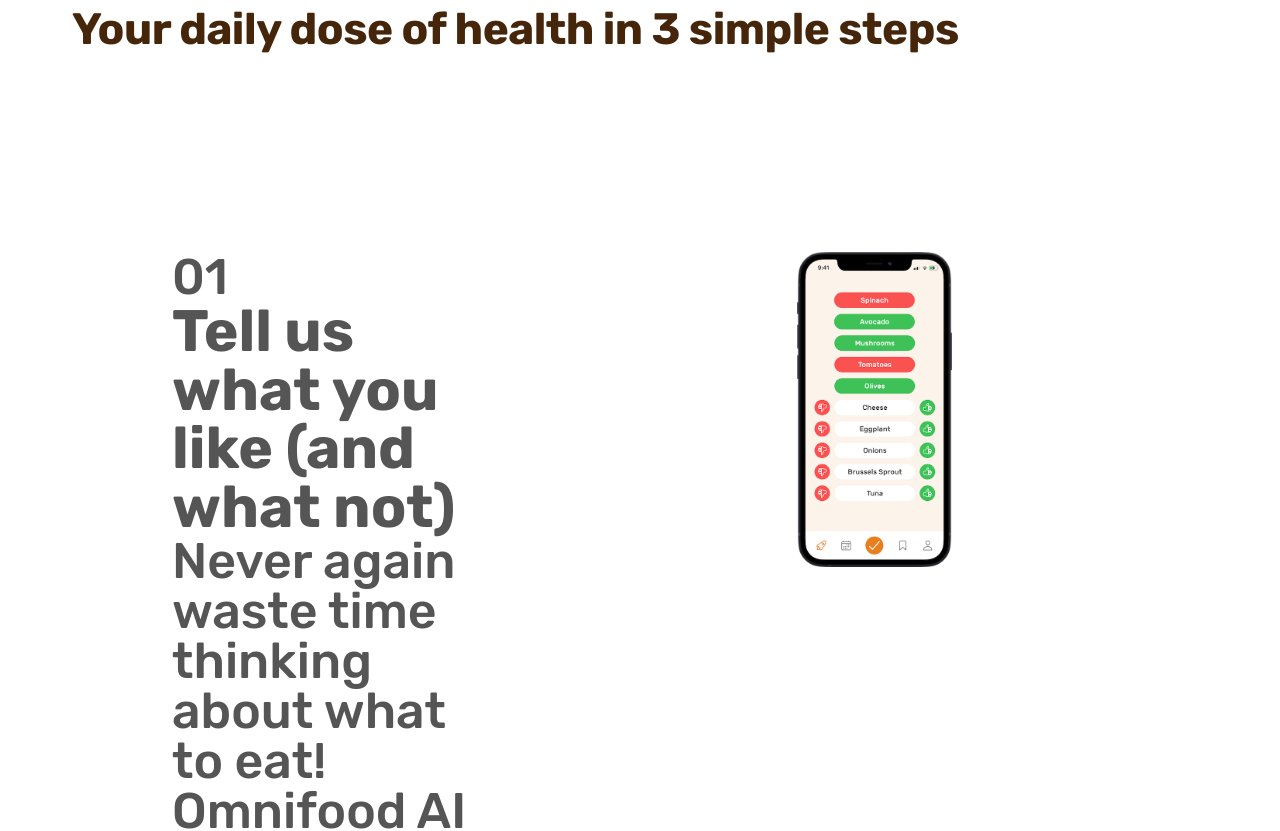
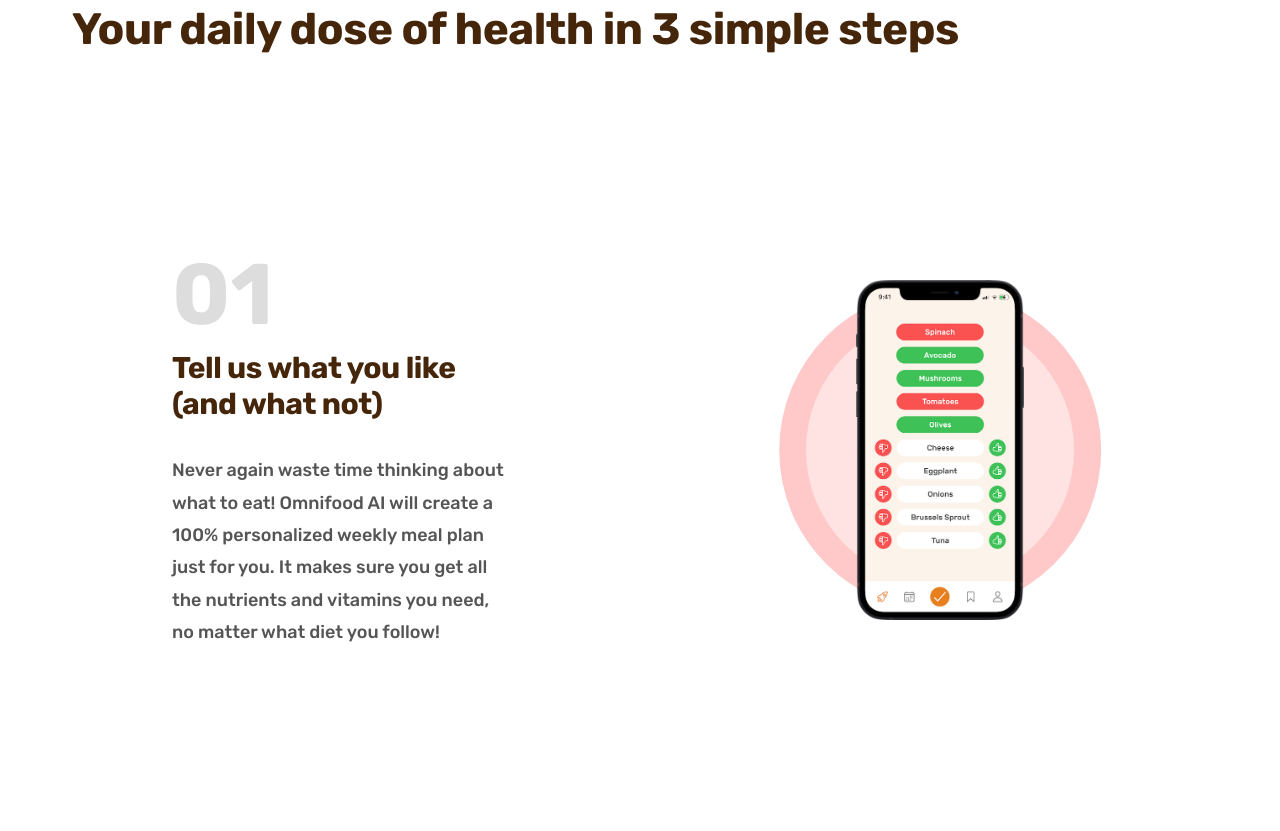
Before and after one commit to PavithraSivasamy0/Food-App-, a plain HTML site: page index.html in a window 1280 px wide. Shown: the part 750-1581 px from the top of the page. Drawn offline with Linux system fonts and the light colour scheme.

Commit message:
Styled for how it works section

```diff
--- /dev/null
+++ b/css/generalStyles.css
@@ -0,0 +1,107 @@
+html {
+  /* font-size: 10px; */
+  /* 10px/16px => 0.625 => 62.5% */
+  /* % of user's browser font'size setting*/
+  font-size: 62.5%;
+}
+
+* {
+  margin: 0;
+  padding: 0;
+  box-sizing: border-box;
+}
+
+body {
+  font-family: "Rubik", sans-serif;
+  font-weight: 400;
+  color: #555;
+  line-height: 1;
+}
+
+/* *************************** */
+/* COMMON SECTION */
+/* *************************** */
+
+.container {
+  max-width: 120rem;
+  margin: 0 auto;
+  padding: 0 3.2rem;
+}
+
+.grid {
+  display: grid;
+  column-gap: 6.4rem;
+  row-gap: 9.6rem;
+}
+
+.grid--center-v {
+  align-items: center;
+}
+.grid--2-cols {
+  grid-template-columns: repeat(2, 1fr);
+}
+
+.grid--3-cols {
+  grid-template-columns: repeat(3, 1fr);
+}
+
+.heading-primary,
+.heading-secondary,
+.heading-tertiary {
+  font-weight: 700;
+  color: #45260a;
+  letter-spacing: -0.5px;
+}
+
+.heading-primary {
+  font-size: 5.2rem;
+  line-height: 1.05;
+  margin-bottom: 3.2rem;
+}
+
+.heading-secondary {
+  font-size: 4.4rem;
+  line-height: 1.2;
+  margin-bottom: 9.6rem;
+}
+
+.heading-tertiary {
+  font-size: 3rem;
+  line-height: 1.2;
+  margin-bottom: 3.2rem;
+}
+
+.subheading {
+  display: block;
+  font-size: 1.6rem;
+  font-weight: 500;
+  color: #cf711f;
+  text-transform: uppercase;
+  margin-bottom: 1.6rem;
+  letter-spacing: 0.75px;
+}
+
+.btn,
+.btn:link,
+.btn:visited {
+  background-color: #e67e22;
+  display: inline-block;
+  padding: 1.6rem 3.2rem;
+  border-radius: 9px;
+  font-size: 2rem;
+  font-weight: 600;
+  text-decoration: none;
+  cursor: pointer;
+  /* put the transition on original state  */
+  transition: all 1s;
+}
+
+.delivered-text span {
+  color: #cf711f;
+  font-weight: 700;
+}
+
+.section-how div div {
+  padding: 100px;
+  font-size: 50px;
+}
--- a/css/styles.css
+++ b/css/styles.css
@@ -24,103 +24,6 @@
   05 - Whitespaces
 
 */
-
-html {
-  /* font-size: 10px; */
-  /* 10px/16px => 0.625 => 62.5% */
-  /* % of user's browser font'size setting*/
-  font-size: 62.5%;
-}
-
-* {
-  margin: 0;
-  padding: 0;
-  box-sizing: border-box;
-}
-
-body {
-  font-family: "Rubik", sans-serif;
-  font-weight: 400;
-  color: #555;
-  line-height: 1;
-}
-
-/* *************************** */
-/* COMMON SECTION */
-/* *************************** */
-
-.heading-primary,
-.heading-secondary {
-  font-weight: 700;
-  color: #45260a;
-  letter-spacing: -0.5px;
-}
-
-.heading-primary {
-  font-size: 5.2rem;
-  line-height: 1.05;
-  margin-bottom: 3.2rem;
-}
-
-.heading-secondary {
-  font-size: 4.4rem;
-  line-height: 1.2;
-  margin-bottom: 9.6rem;
-}
-
-.subheading {
-  display: block;
-  font-size: 1.6rem;
-  font-weight: 500;
-  color: #cf711f;
-  text-transform: uppercase;
-  margin-bottom: 1.6rem;
-  letter-spacing: 0.75px;
-}
-
-.btn:link,
-.btn:visited {
-  background-color: #e67e22;
-  color: #fff;
-  display: inline-block;
-  padding: 1.6rem 3.2rem;
-  border-radius: 9px;
-  font-size: 2rem;
-  font-weight: 600;
-  text-decoration: none;
-  cursor: pointer;
-  /* put the transition on original state  */
-  transition: all 1s;
-}
-
-.delivered-text span {
-  color: #cf711f;
-  font-weight: 700;
-}
-
-.container {
-  max-width: 120rem;
-  margin: 0 auto;
-  padding: 0 3.2rem;
-}
-
-.grid {
-  display: grid;
-  gap: 9.6rem;
-}
-
-.grid--2-cols {
-  grid-template-columns: repeat(2, 1fr);
-}
-
-.grid--3-cols {
-  grid-template-columns: repeat(3, 1fr);
-}
-
-.section-how div div {
-  padding: 100px;
-  font-size: 50px;
-}
 
 /* *************************** */
 /* HEADER SECTION */
@@ -273,6 +176,51 @@ body {
   padding: 9.6px 0;
 }
 
+.step-number {
+  font-size: 8.6rem;
+  font-weight: 600;
+  color: #ddd;
+  margin-bottom: 1.2rem;
+}
+
+.step-description {
+  font-size: 1.8rem;
+  line-height: 1.8;
+}
+
+.step-img-box {
+  display: flex;
+  align-items: center;
+  justify-content: center;
+  position: relative;
+}
+
+.step-img-box::before,
+.step-img-box::after {
+  content: "";
+  display: block;
+  position: absolute;
+  top: 50%;
+  left: 50%;
+  border-radius: 50%;
+  transform: translate(-50%, -50%);
+}
+
+.step-img-box::before {
+  width: 60%;
+  /* height: 60%; */
+  /* 60% of parent width */
+  padding-bottom: 60%;
+  background-color: #ffc9c9;
+  z-index: -2;
+}
+
+.step-img-box::after {
+  width: 50%;
+  padding-bottom: 50%;
+  background-color: #ffe3e3;
+  z-index: -1;
+}
 .step-img {
   width: 50%;
 }
--- a/index.html
+++ b/index.html
@@ -12,6 +12,7 @@
       href="https://fonts.googleapis.com/css2?family=Rubik:ital,wght@0,500;0,700;1,400&display=swap"
       rel="stylesheet"
     />
+    <link rel="stylesheet" href="css/generalStyles.css" />
   </head>
   <body>
     <header class="header">
```
